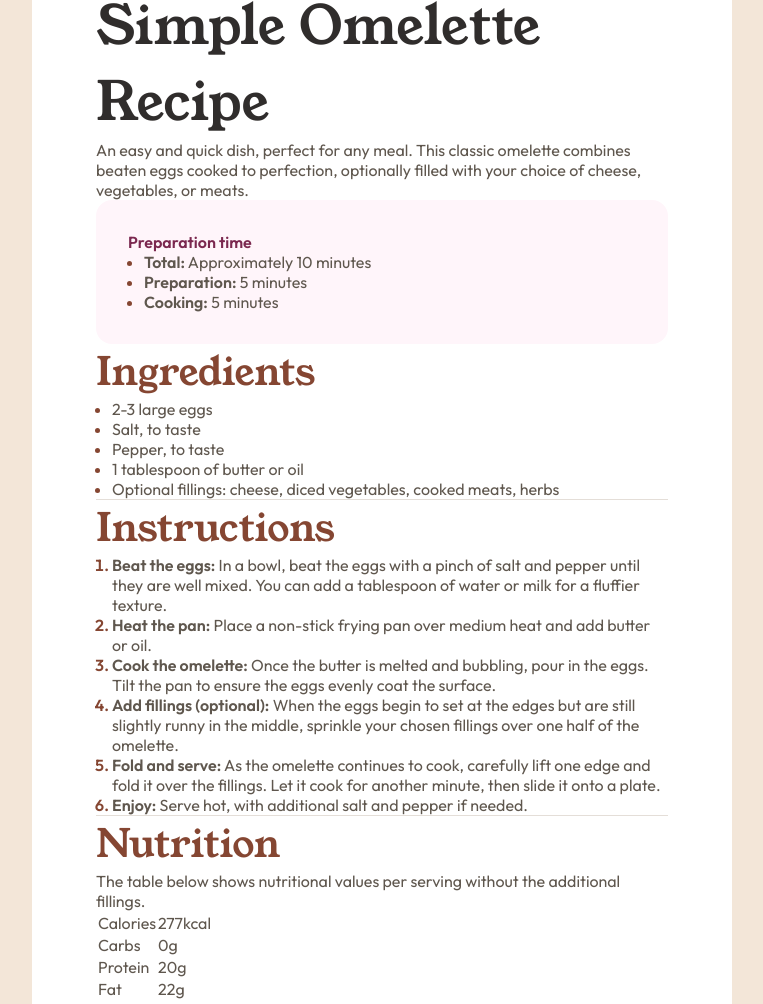
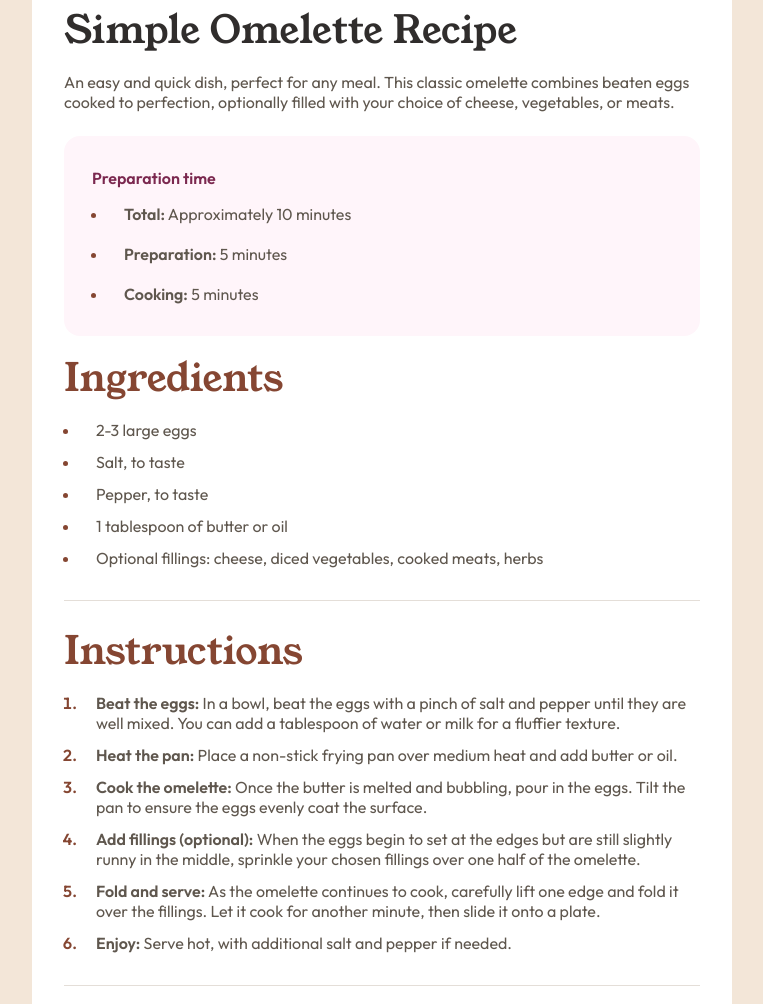
Before and after one commit to JanrayCausaren/recipe-page-main, a plain HTML site: page index.html in a window 1280 px wide. Shown: the part 415-1419 px from the top of the page, without its empty margins (258-1021 px from the left). Drawn offline with Linux system fonts and the light colour scheme.

Commit message:
finished

```diff
--- a/index.html
+++ b/index.html
@@ -24,10 +24,11 @@
 <body>
   <main>
     <div class="container">
+      <article>
         <img src="assets/images/image-omelette.jpeg" alt="image of omellet">
         <div class="wrapper">
-
           <section class="break-line">
+            <div class="spacer">
               <h1>Simple Omelette Recipe</h1>
               <p class="description">An easy and quick dish, perfect for any meal. This classic omelette combines beaten
                 eggs
@@ -53,20 +54,27 @@
                   <li>Optional fillings: cheese, diced vegetables, cooked meats, herbs</li>
                 </ul>
               </div>
+            </div>
+
           </section>
 
           <section class="break-line">
             <div class="instructions">
               <h2>Instructions</h2>
               <ol>
-              <li><span>Beat the eggs:</span> In a bowl, beat the eggs with a pinch of salt and pepper until they are well mixed.
+                <li><span>Beat the eggs:</span> In a bowl, beat the eggs with a pinch of salt and pepper until they are
+                  well mixed.
                   You can add a tablespoon of water or milk for a fluffier texture.</li>
                 <li><span>Heat the pan:</span> Place a non-stick frying pan over medium heat and add butter or oil.</li>
-              <li><span>Cook the omelette:</span> Once the butter is melted and bubbling, pour in the eggs. Tilt the pan to ensure
+                <li><span>Cook the omelette:</span> Once the butter is melted and bubbling, pour in the eggs. Tilt the
+                  pan
+                  to ensure
                   the eggs evenly coat the surface.</li>
-              <li><span>Add fillings (optional):</span> When the eggs begin to set at the edges but are still slightly runny in the
+                <li><span>Add fillings (optional):</span> When the eggs begin to set at the edges but are still slightly
+                  runny in the
                   middle, sprinkle your chosen fillings over one half of the omelette.</li>
-              <li><span>Fold and serve:</span> As the omelette continues to cook, carefully lift one edge and fold it over the
+                <li><span>Fold and serve:</span> As the omelette continues to cook, carefully lift one edge and fold it
+                  over the
                   fillings. Let it cook for another minute, then slide it onto a plate.</li>
                 <li><span>Enjoy:</span> Serve hot, with additional salt and pepper if needed.</li>
               </ol>
@@ -94,15 +102,16 @@
               </tr>
             </table>
           </section>
-
+        </div>
+      </article>
     </div>
   </main>
-  </div>
+
 
 
   <div class="attribution">
     Challenge by <a href="https://www.frontendmentor.io?ref=challenge" target="_blank">Frontend Mentor</a>.
-    Coded by <a href="#">Your Name Here</a>.
+    Coded by <a href="#">Janray</a>.
   </div>
 </body>
 
--- a/style.css
+++ b/style.css
@@ -17,7 +17,7 @@
     --font-weight-600: 600;
     --font-weight-700: 700;
 
-    --fs-xL: clamp(2.5rem, 2.147887323943662rem + 1.5023474178403755vw, 3.5rem);
+    --fs-xL: clamp(1.875rem, 1.6549295774647887rem + 0.9389671361502347vw, 2.5rem);
     /*40px, 56px*/
     --fs-L: clamp(2rem, 1.823943661971831rem + 0.7511737089201878vw, 2.5rem);
     /*32px, 40px*/
@@ -27,6 +27,7 @@
  Mobile: 375px
 Desktop: 1440px */
 }
+
 
 *,
 *::before,
@@ -71,11 +72,13 @@ body {
 h1 {
     font-size: var(--fs-xL);
     color: var(--neutral-dark-charcoal);
+    line-height: 2.25rem;
 }
 
 h2 {
     font-size: var(--fs-L);
     color: var(--primary-nutmeg);
+    line-height: 2.25rem;
 }
 
 h3 {
@@ -89,14 +92,34 @@ h2 {
 }
 
 .preparation {
-    padding: 2rem;
+    padding: 1.75rem;
     background-color: var(--neutral-rose-white);
     border-radius: 1rem;
+    line-height: 1.75rem;
+
+
+    display: flex;
+    flex-direction: column;
+    gap: .5rem;
+}
+
+.ingredients, .instructions, .nutrition{
+    display: flex;
+    flex-direction: column;
+    gap: 1.5rem;
 }
 
 ul,
 ol {
+    display: flex;
+    flex-direction: column;
+    gap: .75rem;
+
     margin-left: 1rem;
+}
+
+li{
+    padding-left: 1rem;
 }
 
 .preparation ul li span,
@@ -121,17 +144,52 @@ li::marker {
     }
 }
 
-.break-line {
+@media (max-width: 43.74em) {
+    .wrapper{
+        padding-inline: 1.90rem;
+    }
+}
+
+article{
+    display: flex;
+    flex-direction: column;
+    gap: 1.5rem;
+}
+
+.wrapper{
+    display: flex;
+    flex-direction: column;
+    gap: 2rem;
+}
+
+
+.spacer{
+    display: flex;
+    flex-direction: column;
+    gap: 1.5rem;
+}
+
+.break-line, td, th{
     border-bottom: 1px solid var(--neutral-light-grey);
 }
 
-.wrapper {
-    padding-inline: 2rem;
+td{
+    padding: 1rem 1.5rem 1rem 1.5rem;
+}
+
+td:last-child{
+    font-weight: var(--font-weight-700);
+    color: var(--primary-nutmeg);
+}
+
+section{
+    padding-bottom: 2rem;
 }
 
 .attribution {
     font-size: 11px;
     text-align: center;
+    padding: 1rem;
 }
 
 .attribution a {
```
Lines whose indentation alone changed are shown as unchanged.
